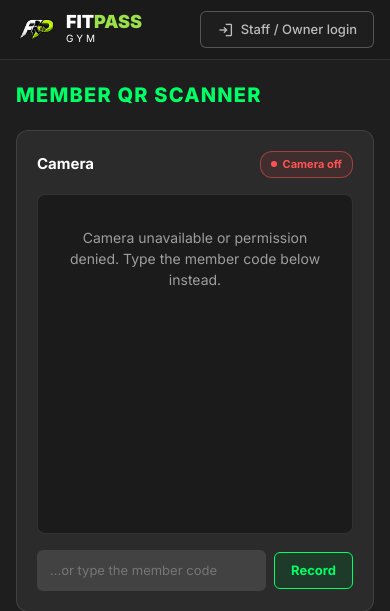
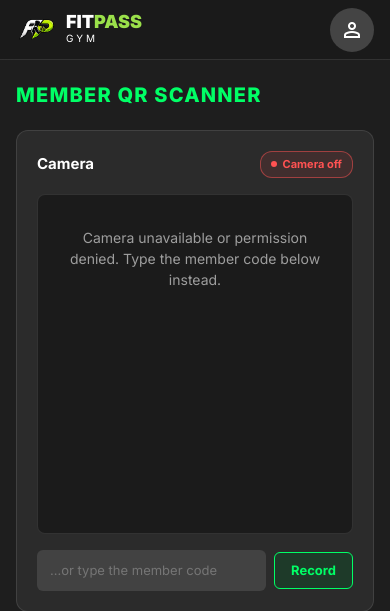
Before and after one commit to Ahronefabro/FITPASS, a Laravel app: page / in a window 390 px wide. Shown: the top 611 px of the page. Run offline with Laravel 12, Linux system fonts and the light colour scheme; some libraries are stand-ins or nearby versions.

Commit message:
Show a profile icon for the sign-in on the scanner page
Visitors to fitpass.site now see a round person icon in the top right
instead of the "Staff / Owner login" button. It opens the login, keeps
the label as a tooltip and for screen readers, and is a 44px tap target
on phones. Signed-in users keep their portal button.

Co-Authored-By: Claude Opus 5.5 <noreply@anthropic.com>

```diff
--- a/public/css/fitpass.css
+++ b/public/css/fitpass.css
@@ -447,6 +447,10 @@ td select { padding: 6px 10px; background: #1E1E1E; border: 1px solid var(--line
 .scanner-bar .brand small { font-size: 10px; letter-spacing: 3px; }
 .scanner-bar .btn { display: inline-flex; align-items: center; gap: 6px; }
 .scanner-bar .btn .material-symbols-outlined { font-size: 18px; }
+/* The sign-in, for visitors: a round profile icon, big enough to tap. */
+.scanner-bar .profile-btn { width: 44px; height: 44px; flex: none; display: grid; place-items: center; border-radius: 50%; background: #444; color: #fff; border: 2px solid transparent; transition: border-color var(--ease), color var(--ease); }
+.scanner-bar .profile-btn .material-symbols-outlined { font-size: 24px; }
+.scanner-bar .profile-btn:hover, .scanner-bar .profile-btn:focus-visible { border-color: var(--green); color: var(--green); }
 .scanner-page .scanner { height: min(60vh, 520px); }
 @media (max-width: 640px) {
     .scanner-bar { gap: 10px; padding: 0 16px; }
--- a/resources/views/scanner.blade.php
+++ b/resources/views/scanner.blade.php
@@ -24,10 +24,15 @@
             <span class="avatar"><span class="material-symbols-outlined">person</span></span>
             <span><b>{{ auth()->user()->name }}</b><small>{{ auth()->user()->role }}</small></span>
         </span>
+        <a class="btn" href="{{ $backUrl }}">
+            <span class="material-symbols-outlined">{{ $backIcon }}</span>{{ $backLabel }}
+        </a>
+    @else
+        {{-- Just a profile icon for visitors: staff and the owner know it is the way in. --}}
+        <a class="profile-btn" href="{{ route('login') }}" title="Staff / Owner login" aria-label="Staff / Owner login">
+            <span class="material-symbols-outlined">person</span>
+        </a>
     @endauth
-    <a class="btn" href="{{ $backUrl }}">
-        <span class="material-symbols-outlined">{{ $backIcon }}</span>{{ $backLabel }}
-    </a>
 </header>
 
 <main class="content">
```
Also changed, not shown: tests/Feature/StaffPortalTest.php (+3 -2 lines).
